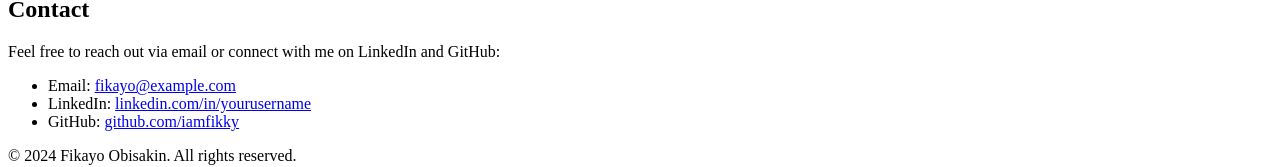
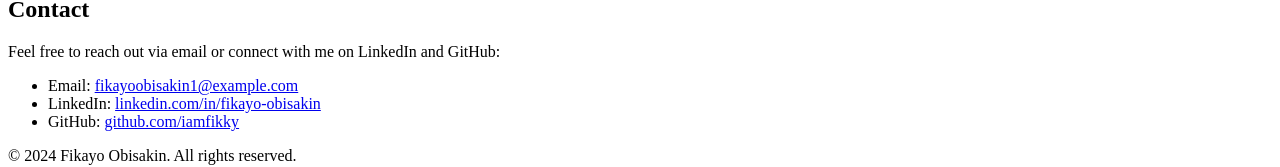
Before and after one commit to iamfikky/My_First_Portfolio, a plain HTML site: page portfolio/index.html in a window 1280 px wide. Shown: the part 824-991 px from the top of the page. Drawn offline with Linux system fonts and the light colour scheme.

Commit message:
email was fixed

```diff
--- a/portfolio/index.html
+++ b/portfolio/index.html
@@ -61,8 +61,8 @@
     <h2>Contact</h2>
     <p>Feel free to reach out via email or connect with me on LinkedIn and GitHub:</p>
     <ul>
-      <li>Email: <a href="mailto:fikayo@example.com">fikayo@example.com</a></li>
-      <li>LinkedIn: <a href="https://linkedin.com/in/yourusername" target="_blank">linkedin.com/in/yourusername</a></li>
+      <li>Email: <a href="mailto:fikayoobisakin1@example.com">fikayoobisakin1@example.com</a></li>
+      <li>LinkedIn: <a href="https://linkedin.com/in/fikayo-obisakin" target="_blank">linkedin.com/in/fikayo-obisakin</a></li>
       <li>GitHub: <a href="https://github.com/iamfikky" target="_blank">github.com/iamfikky</a></li>
     </ul>
   </section>
```
